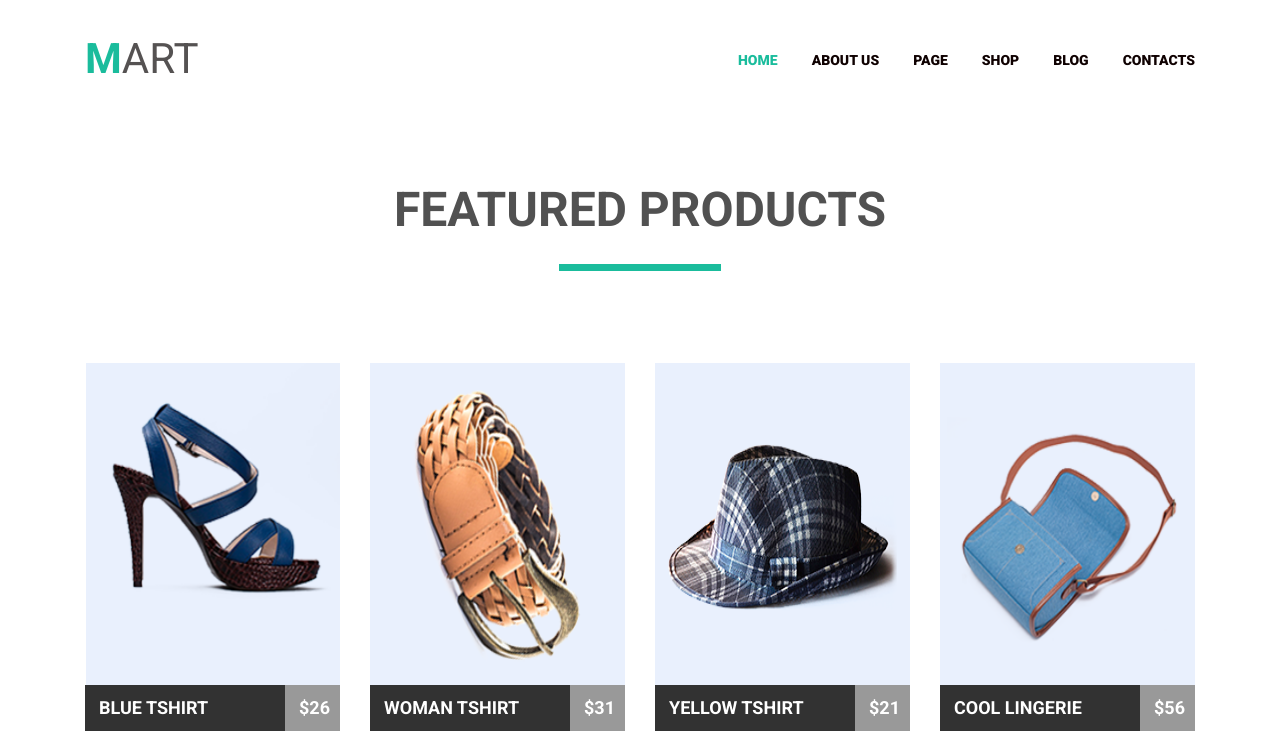
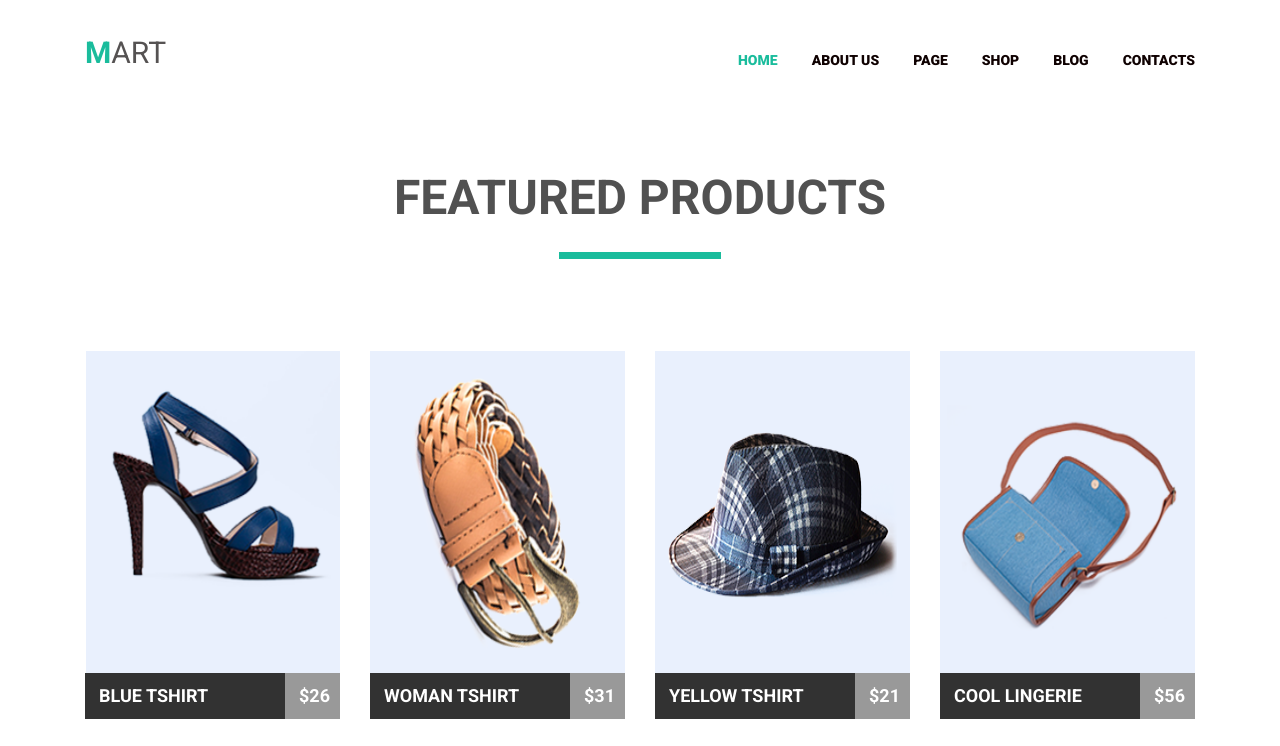
Before and after one commit to titanaruto/goIT, a plain HTML site: page homework04/index.html in a window 1280 px wide. Shown: the top 746 px of the page. Drawn offline with Linux system fonts and the light colour scheme; a web font is replaced by a local one.

Commit message:
remarks homework04 font-size

```diff
--- a/homework04/css/style.css
+++ b/homework04/css/style.css
@@ -47,7 +47,7 @@ body {
 
 .logo a {
   text-transform: uppercase;
-  font-size: 42px;
+  font-size: 30px;
   text-decoration: none;
   font-weight: lighter;
 }
```
